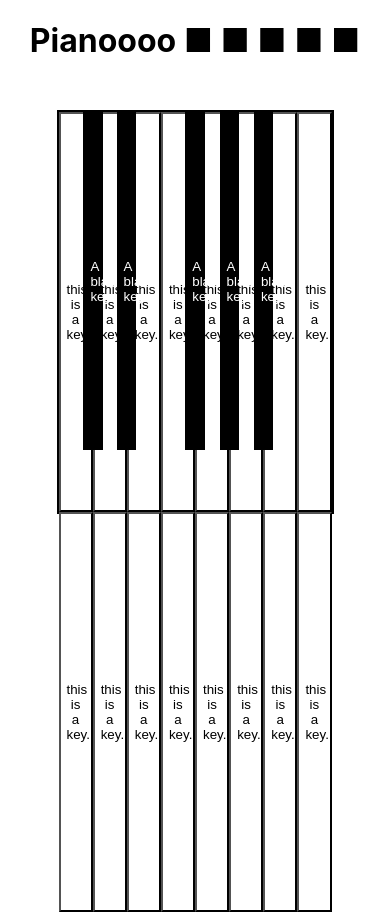
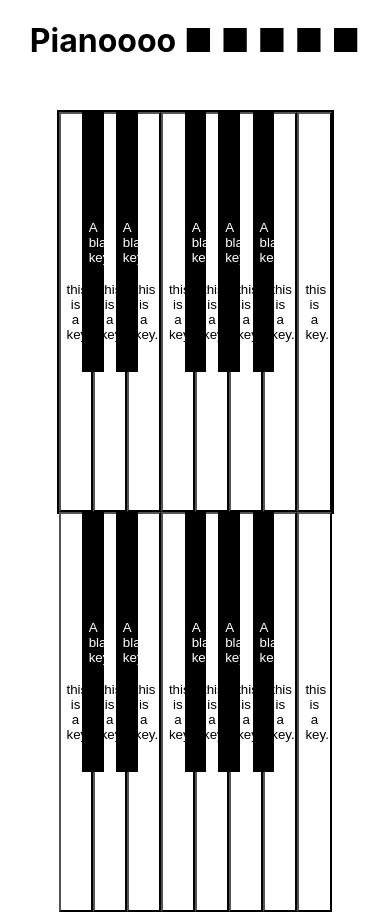
Before and after one commit to jialin-wu-02/Pianoo, a React (Create React App) app in the folder pianoo/: page / in a window 390 px wide. Built offline with nearby package versions, Linux system fonts and the light colour scheme.

Commit message:
new component: octave & responsive

```diff
--- a/pianoo/src/components/Piano/Octave/Key/BlackKeys.module.css
+++ b/pianoo/src/components/Piano/Octave/Key/BlackKeys.module.css
@@ -1,29 +1,29 @@
 .BlackKeys button {
 	position: absolute;
 	border: 1px black solid;
-	height: 40%;
+	height: 65%;
 	background-color: black;
 	color: white;
-	width: 5%;
+	width: 8%;
 }
 
 
 .BlackKeys button:nth-child(1) {
-  	left: 21.4%;
+  	left: 8.5%;
 }
 
 .BlackKeys button:nth-child(2) {
-  	left: 29.9%;
+  	left: 21.0%;
 }
 
 .BlackKeys button:nth-child(3) {
-  	left: 47.5%;
+  	left: 46.2%;
 }
 
 .BlackKeys button:nth-child(4) {
-  	left: 56.3%;
+  	left: 58.5%;
 }
 
 .BlackKeys button:nth-child(5) {
-  	left: 65.1%;
+  	left: 71.1%;
 }
--- a/pianoo/src/components/Piano/Octave/Octave.module.css
+++ b/pianoo/src/components/Piano/Octave/Octave.module.css
@@ -1,3 +1,5 @@
 .Octave {
 	width: 100%;
+	height: 100%;
+	position: relative;
 }
--- a/pianoo/src/components/Piano/Piano.module.css
+++ b/pianoo/src/components/Piano/Piano.module.css
@@ -1,5 +1,6 @@
 .Piano {
 	margin: 50px auto;
+	position: relative;
 	width: 70%;
 	height: 400px;
 	border: 2px solid black;
```
Also changed, not shown: pianoo/src/playground.html (+13 -20 lines).
